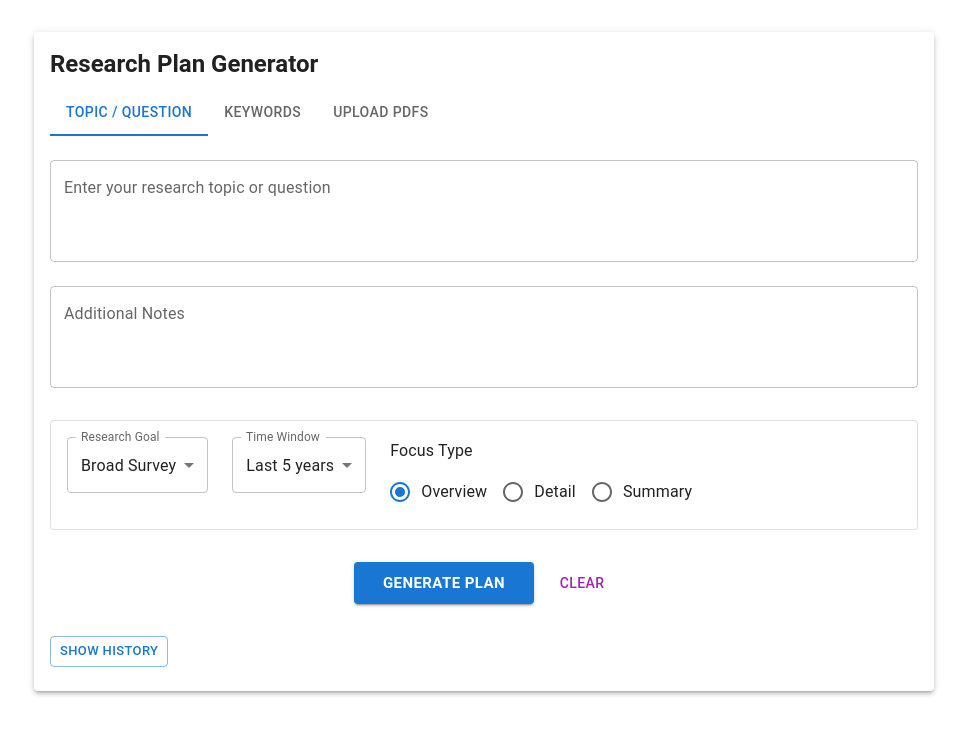
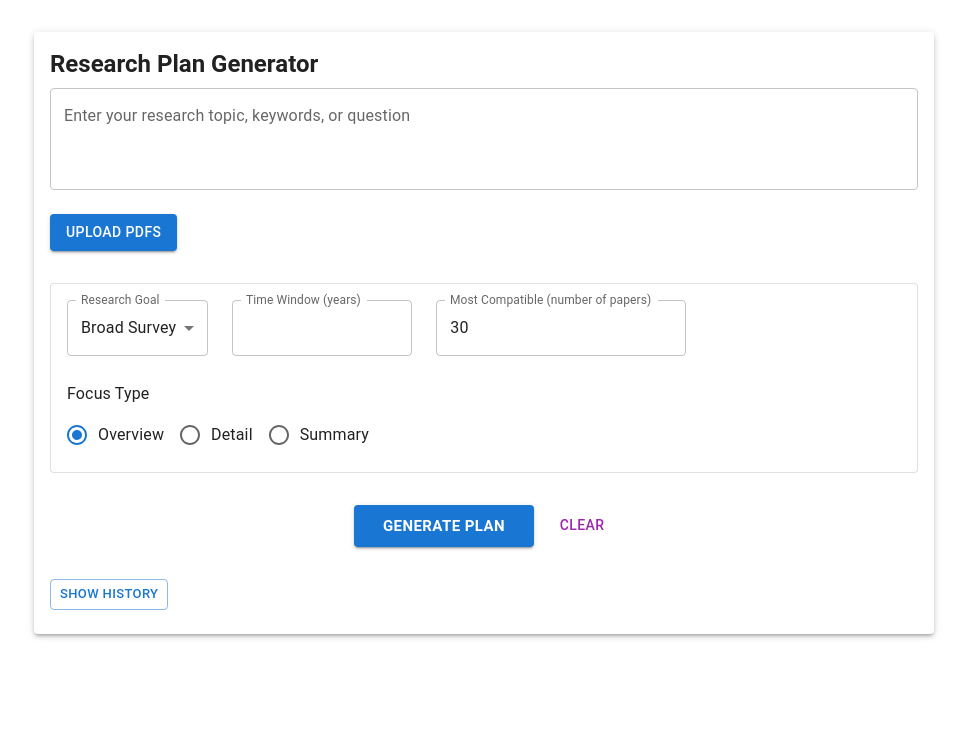
Before and after one commit to unsw-cse-comp99-3900/capstone-project-25t3-9900-w09d-donut, a React (Create React App) app in the folder client/: page / in a window 1280 px wide. Shown: the top 734 px of the page, without its empty margins (156-1123 px from the left). Built offline with nearby package versions, Linux system fonts and the light colour scheme.

Commit message:
Update React frontend UI and file upload logic

```diff
--- a/client/src/App.js
+++ b/client/src/App.js
@@ -1,4 +1,5 @@
 import React, { useState, useEffect } from 'react';
+import axios from 'axios';
 import {
   Box,
   Tabs,
@@ -19,7 +20,17 @@ import {
   Chip,
   Stack,
   Alert,
+  Table,
+  TableBody,
+  TableCell,
+  TableContainer,
+  TableHead,
+  TableRow,
+  Paper,
+  CircularProgress,
+  Link,
 } from '@mui/material';
+import PictureAsPdfIcon from '@mui/icons-material/PictureAsPdf';
 
 function App() {
   const [tabIndex, setTabIndex] = useState(0);
@@ -36,44 +47,68 @@ function App() {
   const [history, setHistory] = useState([]);
   const [showHistory, setShowHistory] = useState(false);
 
+  const [results, setResults] = useState([]);
+  const [error, setError] = useState('');
+  const [resultLimit, setResultLimit] = useState(30);
+
   useEffect(() => {
     const savedHistory = JSON.parse(localStorage.getItem('searchHistory')) || [];
     setHistory(savedHistory);
   }, []);
 
-  const handleTabChange = (event, newValue) => {
-    setTabIndex(newValue);
+  // Tab structure removed, so handleTabChange is not needed.
+
+  const handleGeneratePlan = async () => {
+    setLoading(true);
+    setResult(null);
+    setError('');
+    setResults([]);
+
+    try {
+      const keywordsArray = researchTopic
+        ? researchTopic.split(/[,，\s]+/).filter(Boolean)
+        : [];
+
+      // Check for similar past searches for reuse suggestion
+      const similarHistory = history.filter((item) =>
+        researchTopic.toLowerCase().includes(item.topic.toLowerCase())
+      );
+      if (similarHistory.length > 0) {
+        console.log("⚡ Found similar past searches:", similarHistory);
+      }
+
+      const body = {
+        keywords: keywordsArray,
+        date_range: ["2020-01-01", "2025-01-01"],
+        concepts: null,
+        limit: resultLimit,
       };
 
-  const handleGeneratePlan = () => {
-    setLoading(true);
-    setResult(null);
-    setTimeout(() => {
-      const topic = researchTopic.trim() !== '' ? researchTopic : 'N/A';
+      const response = await axios.post('http://localhost:5500/api/normal_search', body);
+      setResults(response.data.results || []);
+
+      const topic = researchTopic.trim() || 'N/A';
       const goal = researchGoal || 'N/A';
       const time = timeWindow || 'N/A';
       const focus = focusType || 'N/A';
-      const notes = text.trim() !== '' ? `\nNotes: ${text}` : '';
+      const notes = text.trim() ? `\nNotes: ${text}` : '';
 
       setResult({
-        plan: `Research Topic: ${topic}\nGoal: ${goal}\nTime Limit: ${time}\nFocus: ${focus}${notes}\n\nThis is a simulated research plan based on your inputs.`,
+        plan: `Research Topic: ${topic}\nGoal: ${goal}\nTime Limit: ${time}\nFocus: ${focus}${notes}\n\nSearch completed successfully.`,
       });
 
-      const newResult = {
-        topic,
-        goal,
-        time,
-        focus,
-        notes,
-        timestamp: new Date().toISOString(),
-      };
+      const newResult = { topic, goal, time, focus, notes, timestamp: new Date().toISOString() };
       const existingHistory = JSON.parse(localStorage.getItem('searchHistory')) || [];
       const updatedHistory = [newResult, ...existingHistory].slice(0, 20);
       localStorage.setItem('searchHistory', JSON.stringify(updatedHistory));
       setHistory(updatedHistory);
 
+    } catch (err) {
+      console.error(err);
+      setError('Failed to fetch search results. Please check backend connection.');
+    } finally {
       setLoading(false);
-    }, 500);
+    }
   };
 
   const handleClear = () => {
@@ -87,6 +122,9 @@ function App() {
     setPdfFiles([]);
     setUploadStatus('');
     setKeywords([]);
+    setResults([]); // 新增：清空搜索结果表格
+    setError('');   // 新增：清空错误提示
+    setShowHistory(false); // 新增：折叠历史记录
   };
 
   const handleFileChange = (e) => {
@@ -128,89 +166,58 @@ function App() {
           <Typography variant="h5" gutterBottom fontWeight={600}>
             Research Plan Generator
           </Typography>
-          <Tabs value={tabIndex} onChange={handleTabChange} textColor="primary" indicatorColor="primary" sx={{ mb: 3 }}>
-            <Tab label="Topic / Question" />
-            <Tab label="Keywords" />
-            <Tab label="Upload PDFs" />
-          </Tabs>
-
-          {tabIndex === 0 && (
-            <Box>
+          {/* Combined Input Section */}
+          <Box sx={{ mb: 3 }}>
             <TextField
-                label="Enter your research topic or question"
+              label="Enter your research topic, keywords, or question"
               variant="outlined"
               fullWidth
               multiline
               minRows={3}
               value={researchTopic}
               onChange={(e) => setResearchTopic(e.target.value)}
-                sx={{ mb: 3 }}
-                placeholder="Type your topic or question here..."
+              placeholder="Type your research topic, keywords, or upload related files..."
+              sx={{ mb: 2 }}
             />
-              <TextField
-                label="Additional Notes"
-                variant="outlined"
-                fullWidth
-                multiline
-                minRows={3}
-                value={text}
-                onChange={(e) => setText(e.target.value)}
-                placeholder="Enter additional notes here..."
-              />
-            </Box>
-          )}
-
-          {tabIndex === 1 && (
-            <Box>
-              {keywords.length === 0 ? (
-                <Typography variant="body2" color="text.secondary">
-                  No keywords extracted yet. Please upload PDFs to extract keywords.
-                </Typography>
-              ) : (
-                <Stack direction="row" spacing={1} flexWrap="wrap">
-                  {keywords.map((kw, idx) => (
-                    <Chip key={idx} label={kw} color="primary" sx={{ mb: 1 }} />
-                  ))}
-                </Stack>
-              )}
-            </Box>
-          )}
-
-          {tabIndex === 2 && (
-            <Box>
-              <Button variant="contained" component="label" sx={{ mb: 2 }}>
-                Select PDF Files
+            <Button variant="contained" component="label" sx={{ mt: 1 }}>
+              Upload PDFs
               <input type="file" hidden accept="application/pdf" multiple onChange={handleFileChange} />
             </Button>
             {pdfFiles.length > 0 && (
-                <Box sx={{ mb: 2 }}>
-                  <Typography variant="body2" color="text.secondary">
-                    Selected files:
-                  </Typography>
-                  <Stack direction="column" spacing={0.5} mt={0.5}>
+              <Box sx={{ mt: 1 }}>
+                <Typography variant="body2" color="text.secondary">Selected files:</Typography>
                 {Array.from(pdfFiles).map((file, idx) => (
-                      <Typography key={idx} variant="body2" noWrap>
-                        {file.name}
-                      </Typography>
+                  <Box
+                    key={idx}
+                    sx={{
+                      display: 'flex',
+                      justifyContent: 'space-between',
+                      alignItems: 'center',
+                      borderBottom: '1px solid #eee',
+                      py: 0.5,
+                    }}
+                  >
+                    <Typography variant="body2">{file.name}</Typography>
+                    <Button
+                      size="small"
+                      color="error"
+                      onClick={() => {
+                        const newFiles = Array.from(pdfFiles).filter((_, i) => i !== idx);
+                        setPdfFiles(newFiles);
+                      }}
+                    >
+                      Remove
+                    </Button>
+                  </Box>
                 ))}
-                  </Stack>
               </Box>
             )}
-              <Button
-                variant="outlined"
-                onClick={handleUpload}
-                disabled={loading || pdfFiles.length === 0}
-                sx={{ mb: 1 }}
-              >
-                Upload PDFs
-              </Button>
             {uploadStatus && (
               <Alert severity={uploadStatus.includes('failed') ? 'error' : 'success'} sx={{ mt: 1 }}>
                 {uploadStatus}
               </Alert>
             )}
           </Box>
-          )}
 
           <Card variant="outlined" sx={{ mt: 4, p: 2, bgcolor: 'background.paper' }}>
             <Grid container spacing={3}>
@@ -231,19 +238,31 @@ function App() {
               </Grid>
 
               <Grid item xs={12} md={4}>
-                <FormControl fullWidth>
-                  <InputLabel id="time-window-label">Time Window</InputLabel>
-                  <Select
-                    labelId="time-window-label"
+                {/* Time Window as number input */}
+                <TextField
+                  label="Time Window (years)"
+                  type="number"
                   value={timeWindow}
-                    label="Time Window"
                   onChange={(e) => setTimeWindow(e.target.value)}
-                  >
-                    <MenuItem value="Last 5 years">Last 5 years</MenuItem>
-                    <MenuItem value="Last 3 years">Last 3 years</MenuItem>
-                    <MenuItem value="Last 1 year">Last 1 year</MenuItem>
-                  </Select>
-                </FormControl>
+                  InputProps={{ inputProps: { min: 1, max: 10 } }}
+                  InputLabelProps={{ shrink: true }}
+                  fullWidth
+                  sx={{ minWidth: 180 }}
+                />
+              </Grid>
+
+              {/* Most Compatible Selector as number input */}
+              <Grid item xs={12} md={4}>
+                <TextField
+                  label="Most Compatible (number of papers)"
+                  type="number"
+                  value={resultLimit}
+                  onChange={(e) => setResultLimit(Number(e.target.value))}
+                  InputProps={{ inputProps: { min: 5, max: 200 } }}
+                  InputLabelProps={{ shrink: true }}
+                  fullWidth
+                  sx={{ minWidth: 250 }}
+                />
               </Grid>
 
               <Grid item xs={12} md={4}>
@@ -344,21 +363,124 @@ function App() {
             )}
           </Box>
 
+          {/* Show result count after Generate Plan, before showing result */}
+          {results.length > 0 && (
+            <Typography variant="subtitle1" sx={{ mt: 2, fontWeight: 500 }}>
+              Showing top {results.length} results
+            </Typography>
+          )}
+
           {result && (
+            <>
               <Card variant="outlined" sx={{ mt: 4, bgcolor: '#f9f9f9' }}>
                 <CardContent>
                   <Typography variant="h6" gutterBottom>
                     Generated Plan:
                   </Typography>
-                <Typography
-                  variant="body1"
-                  sx={{ whiteSpace: 'pre-wrap', fontFamily: 'monospace', fontSize: 14 }}
-                >
-                  {result.plan}
-                </Typography>
+                  <TextField
+                    label="Generated Research Plan"
+                    multiline
+                    fullWidth
+                    minRows={6}
+                    value={result.plan}
+                    onChange={(e) => setResult({ ...result, plan: e.target.value })}
+                    sx={{ fontFamily: 'monospace', fontSize: 14 }}
+                  />
                 </CardContent>
               </Card>
+
+              {/* 💬 High-level Discussion placed here */}
+              <Box sx={{ mt: 5 }}>
+                <Card variant="outlined" sx={{ p: 2 }}>
+                  <Typography variant="h6" gutterBottom>
+                    💬 High-level Discussion
+                  </Typography>
+
+                  <Box
+                    sx={{
+                      height: 250,
+                      overflowY: 'auto',
+                      border: '1px solid #ccc',
+                      borderRadius: 1,
+                      p: 1,
+                      mb: 2,
+                      bgcolor: '#fafafa',
+                    }}
+                  >
+                    <Typography variant="body2" sx={{ mb: 1 }}>
+                      <strong>AI:</strong> Hi! I'm here for high-level discussion. Ask me anything about your research plan!
+                    </Typography>
+                  </Box>
+
+                  <Box sx={{ display: 'flex', gap: 1 }}>
+                    <TextField
+                      fullWidth
+                      placeholder="Type your message here..."
+                      variant="outlined"
+                      size="small"
+                    />
+                    <Button variant="contained" color="primary">
+                      Send
+                    </Button>
+                  </Box>
+                </Card>
+              </Box>
+            </>
           )}
+          {error && (
+            <Alert severity="error" sx={{ mt: 2 }}>
+              {error}
+            </Alert>
+          )}
+
+          {loading && (
+            <Box sx={{ mt: 3, textAlign: 'center' }}>
+              <CircularProgress />
+              <Typography variant="body2" sx={{ mt: 1 }}>Searching...</Typography>
+            </Box>
+          )}
+
+          {!loading && results.length > 0 && (
+            <TableContainer component={Paper} sx={{ mt: 3 }}>
+              <Table>
+                <TableHead>
+                  <TableRow>
+                    <TableCell><strong>Authors</strong></TableCell>
+                    <TableCell><strong>Year</strong></TableCell>
+                    <TableCell><strong>Title</strong></TableCell>
+                    <TableCell><strong>Source</strong></TableCell>
+                    <TableCell><strong>Cited</strong></TableCell>
+                    <TableCell><strong>PDF</strong></TableCell>
+                  </TableRow>
+                </TableHead>
+                <TableBody>
+                  {results.map((row, idx) => (
+                    <TableRow key={idx}>
+                      <TableCell>{row.authors?.join(', ') || '-'}</TableCell>
+                      <TableCell>{row.publication_date || '-'}</TableCell>
+                      <TableCell>
+                        <Link href={row.link} target="_blank" rel="noopener">
+                          {row.title}
+                        </Link>
+                      </TableCell>
+                      <TableCell>{row.source || '-'}</TableCell>
+                      <TableCell>{row.cited_by_count || 0}</TableCell>
+                      <TableCell>
+                        {row.pdf_url ? (
+                          <Link href={row.pdf_url} target="_blank" rel="noopener">
+                            <PictureAsPdfIcon color="error" />
+                          </Link>
+                        ) : (
+                          '-'
+                        )}
+                      </TableCell>
+                    </TableRow>
+                  ))}
+                </TableBody>
+              </Table>
+            </TableContainer>
+          )}
+
         </CardContent>
       </Card>
     </Box>
```
Lines whose indentation alone changed are shown as unchanged.
